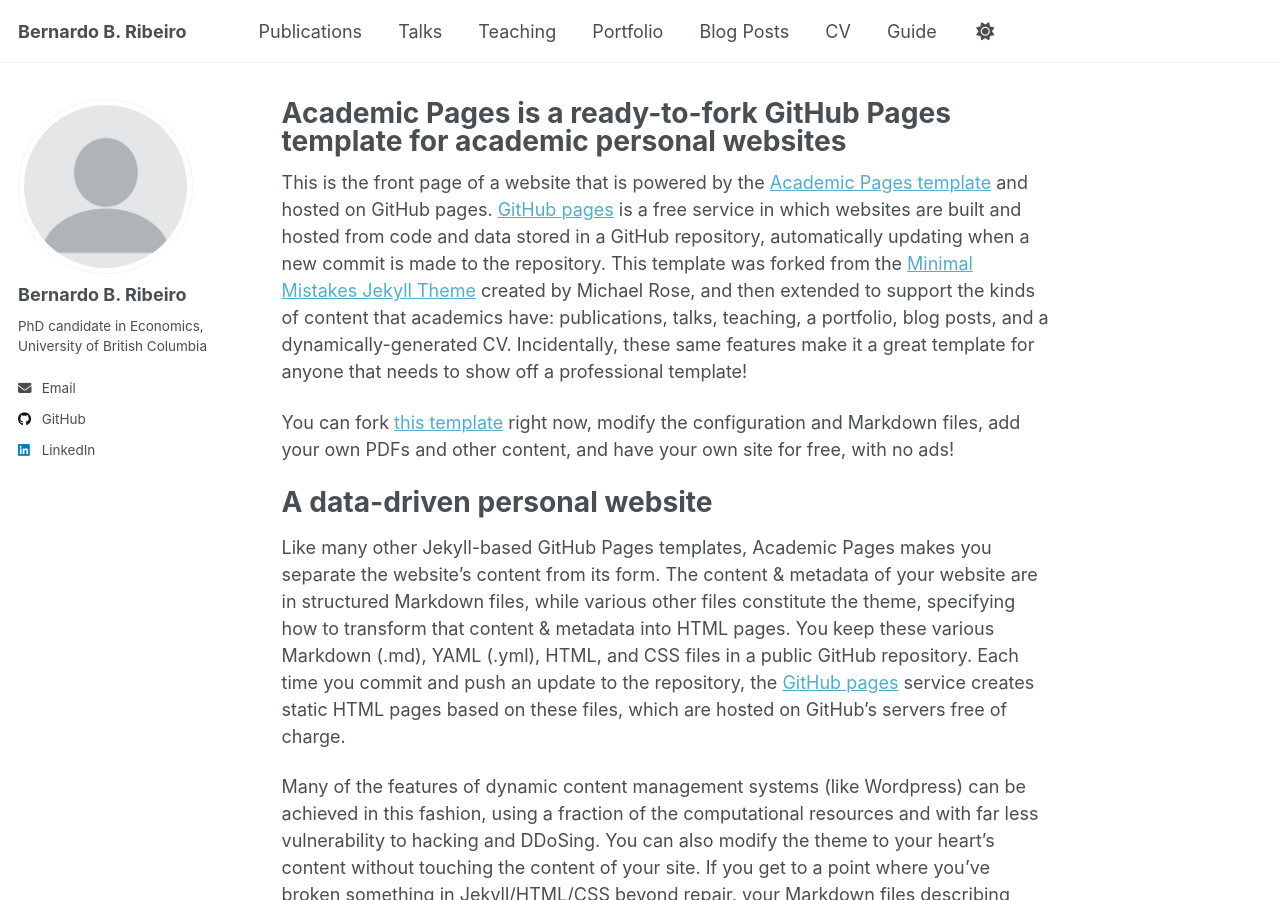
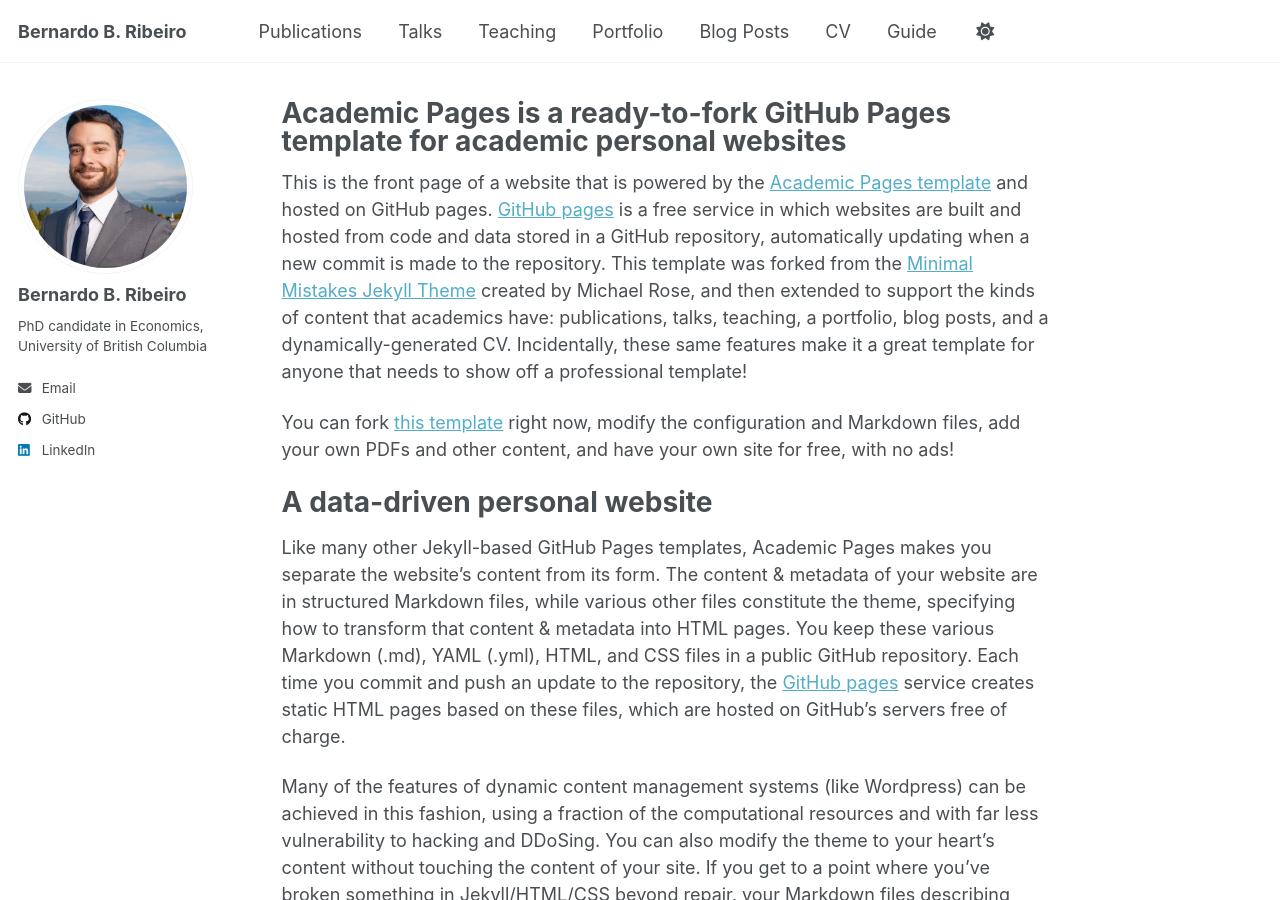
Before and after one commit to bbribeiro/bbribeiro.github.io, a Jekyll site: the page built from _pages/about.md, in a window 1280 px wide and 900 px high. Built offline with Jekyll 4.4.1, drawn with Linux system fonts in a browser that asks for light colours; a script that is not in the unit is left out.

Commit message:
Update _config.yml

```diff
--- a/_config.yml
+++ b/_config.yml
@@ -23,7 +23,7 @@ repository               : "academicpages/academicpages.github.io"
 #               Additional customization can be done by editing /_includes/author-profile.html
 author:
   # Biographic information
-  avatar           : "profile.png"
+  avatar           : "headshot_bbr.jpg"
   name             : "Bernardo B. Ribeiro"
   pronouns         : # example: "she/her"
   bio              : "PhD candidate in Economics, University of British Columbia"
```
